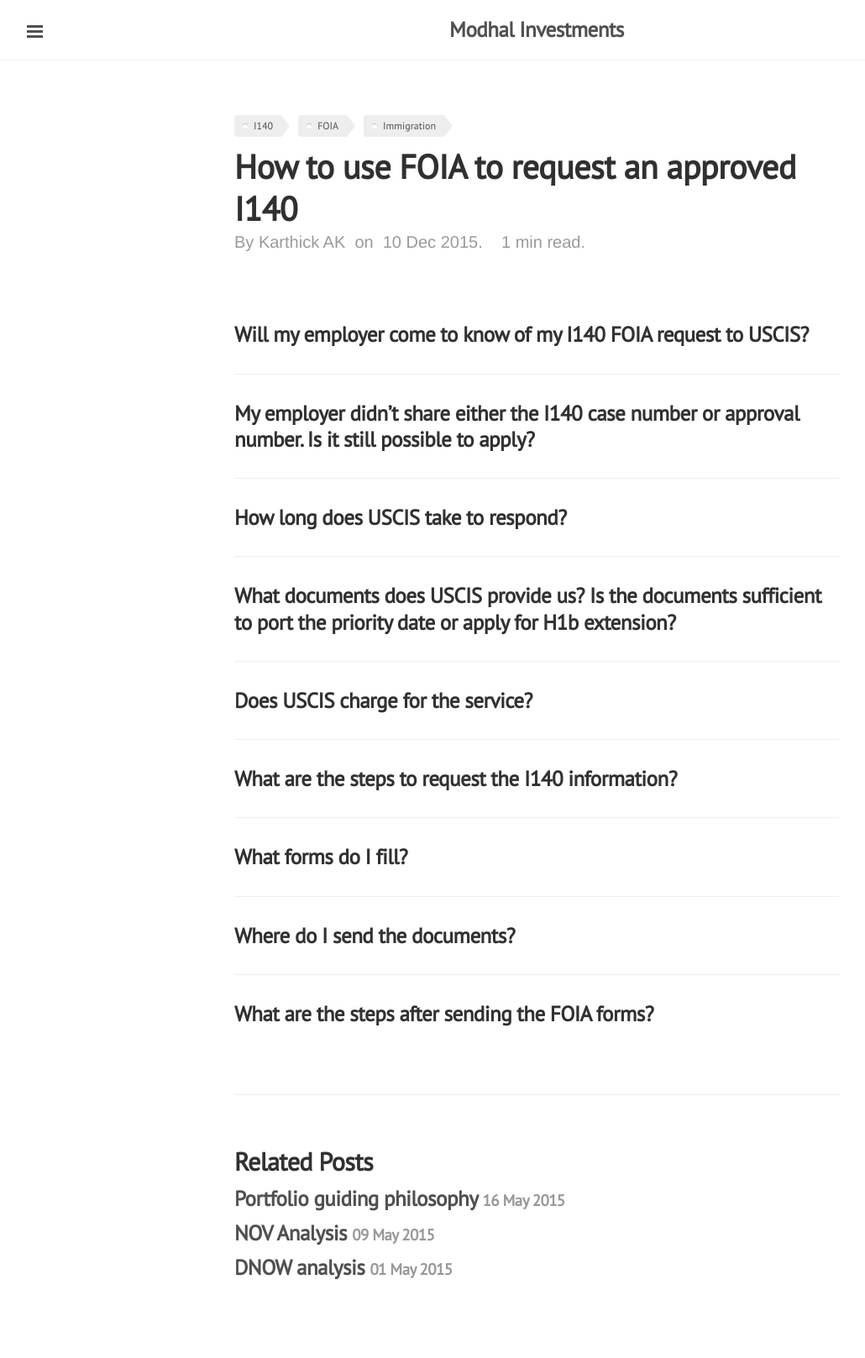
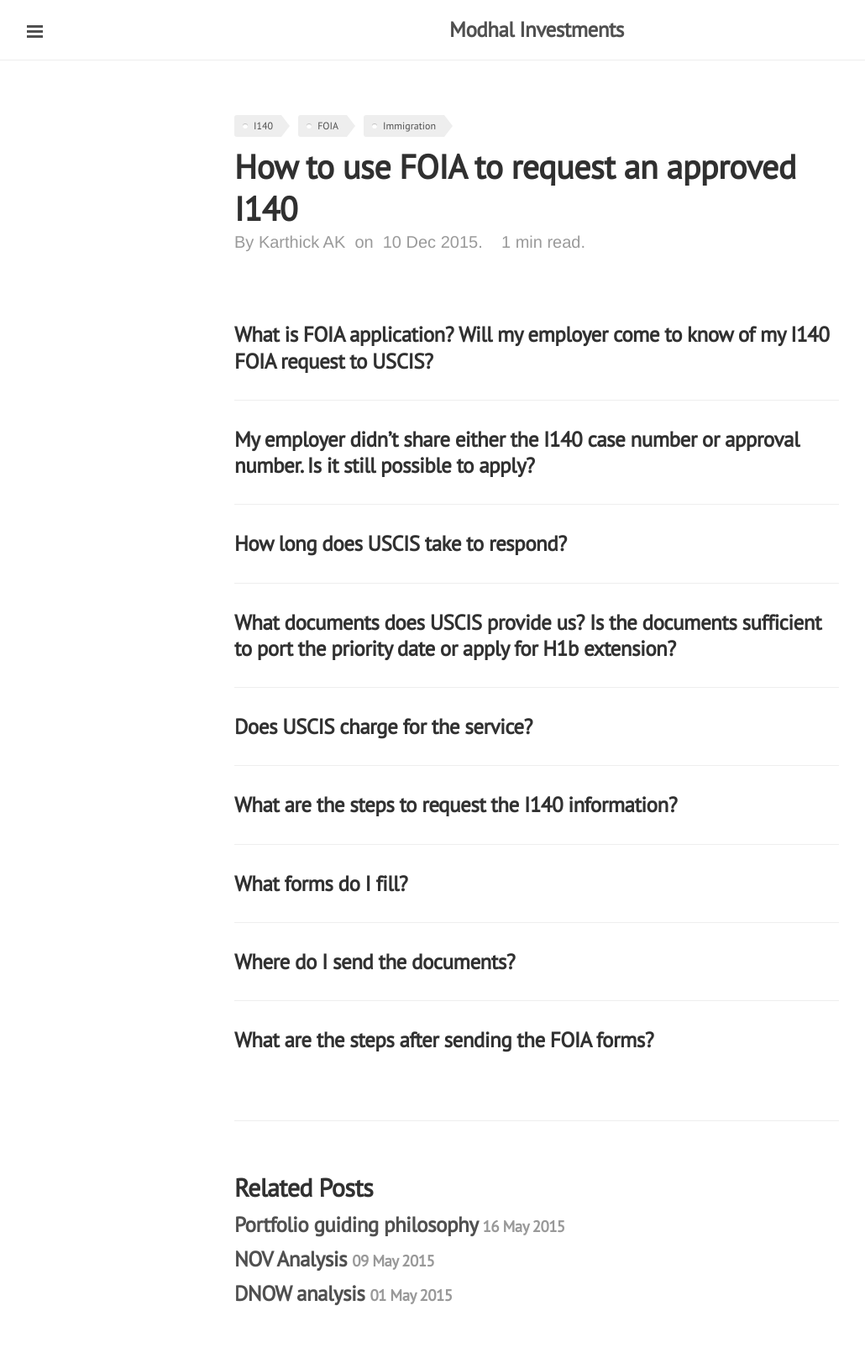
Before and after one commit to gitforwork2/gitforwork.github.io, a Jekyll site: the page built from _posts/2015-12-10-how-to-use-foia-to-request-approved-i140.md, in a window 1280 px wide. Shown: the whole page at 84% size, without its empty margins (1-1031 px from the left). Built offline with Jekyll 4.4.1, drawn with Linux system fonts in a browser that asks for light colours; Markdown is read by kramdown in place of the engine named in the settings; before the commit the page ends 1585 px from its top, so only the background shows below that.

Commit message:
Starter post for the i140-FOIA

```diff
--- a/_posts/2015-12-10-how-to-use-foia-to-request-approved-i140.md
+++ b/_posts/2015-12-10-how-to-use-foia-to-request-approved-i140.md
@@ -6,7 +6,7 @@
 comments: false
 description: Overview of the process to apply FOIA for getting approved I140 application.
 ---
-###Will my employer come to know of my I140 FOIA request to USCIS?
+###What is FOIA application? Will my employer come to know of my I140 FOIA request to USCIS?
 * * *
 ###My employer didn't share either the I140 case number or approval number. Is it still possible to apply?
 * * *
```
